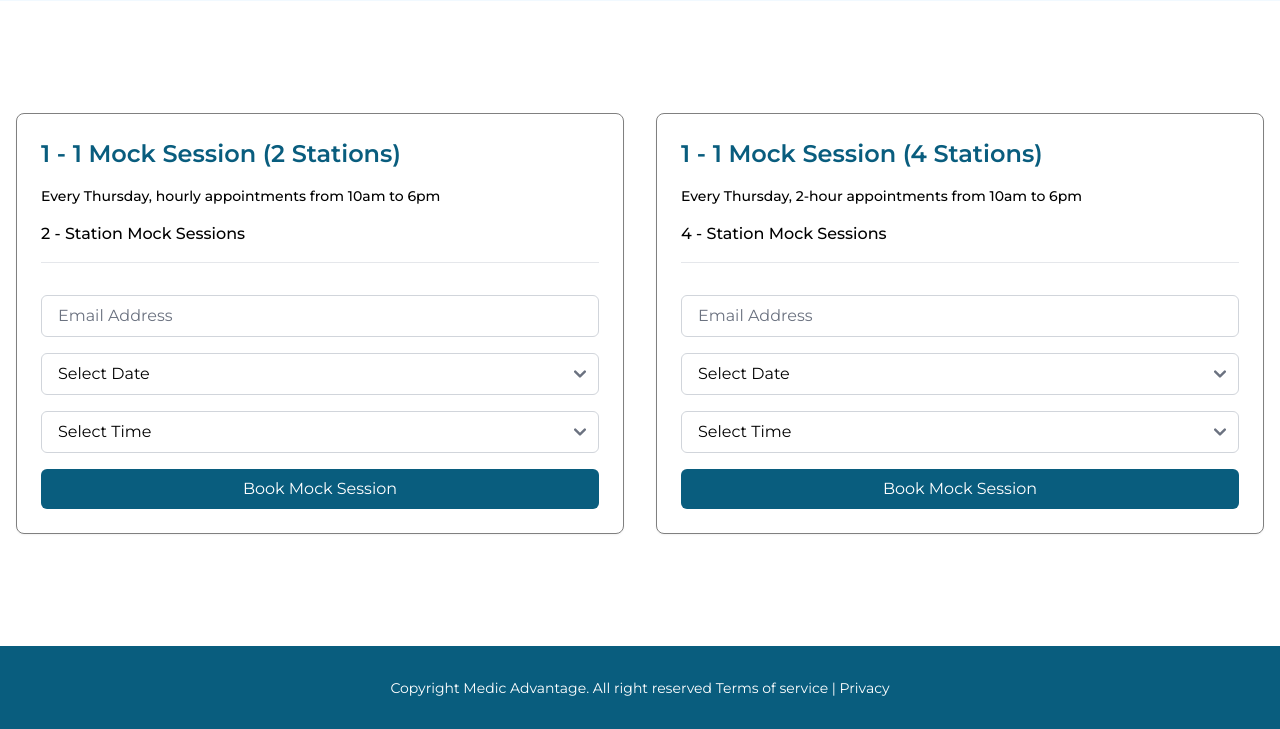
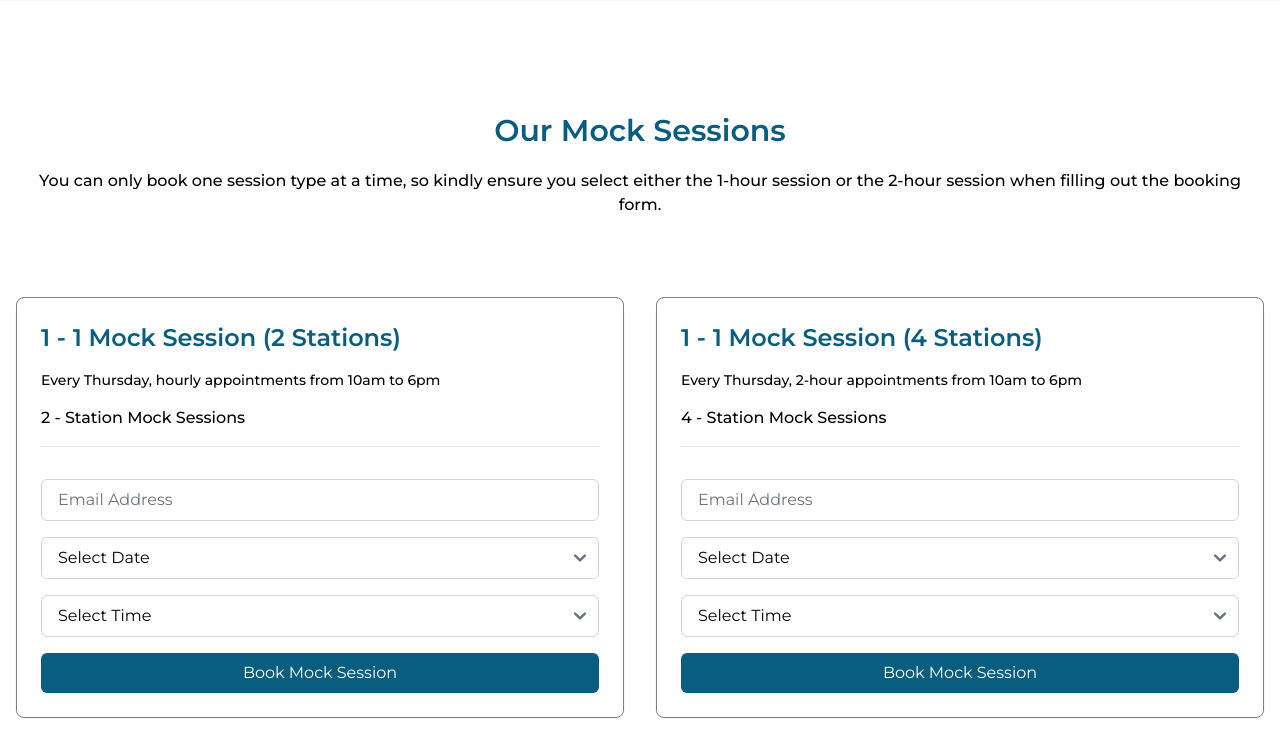
Before and after one commit to winninggodspower/medics_advantage, a Django app: page /book_session/ in a window 1280 px wide. Shown: the part 1261-1990 px from the top of the page. Run offline with Django 5.2, Linux system fonts and the light colour scheme; some libraries are stand-ins or nearby versions.

Commit message:
feat: add mock session direction text

```diff
--- a/static/src/output.css
+++ b/static/src/output.css
@@ -1648,6 +1648,11 @@ input:checked + .toggle-bg {
   margin-bottom: 3rem;
 }
 
+.mx-4 {
+  margin-left: 1rem;
+  margin-right: 1rem;
+}
+
 .mb-1 {
   margin-bottom: 0.25rem;
 }
@@ -1678,6 +1683,22 @@ input:checked + .toggle-bg {
 
 .mt-8 {
   margin-top: 2rem;
+}
+
+.mt-7 {
+  margin-top: 1.75rem;
+}
+
+.mb-20 {
+  margin-bottom: 5rem;
+}
+
+.mb-11 {
+  margin-bottom: 2.75rem;
+}
+
+.mb-12 {
+  margin-bottom: 3rem;
 }
 
 .block {
@@ -1774,24 +1795,8 @@ input:checked + .toggle-bg {
   min-height: 620px;
 }
 
-.min-h-\[calc\(100vh-5rem\)\] {
-  min-height: calc(100vh - 5rem);
-}
-
-.min-h-\[calc\(100vh-10rem\)\] {
-  min-height: calc(100vh - 10rem);
-}
-
 .min-h-\[calc\(100vh-8rem\)\] {
   min-height: calc(100vh - 8rem);
-}
-
-.min-h-\[calc\(100vh-7rem\)\] {
-  min-height: calc(100vh - 7rem);
-}
-
-.min-h-\[calc\(100vh-9rem\)\] {
-  min-height: calc(100vh - 9rem);
 }
 
 .w-0 {
@@ -2049,6 +2054,18 @@ input:checked + .toggle-bg {
   margin-bottom: calc(2rem * var(--tw-space-y-reverse));
 }
 
+.space-y-5 > :not([hidden]) ~ :not([hidden]) {
+  --tw-space-y-reverse: 0;
+  margin-top: calc(1.25rem * calc(1 - var(--tw-space-y-reverse)));
+  margin-bottom: calc(1.25rem * var(--tw-space-y-reverse));
+}
+
+.space-y-3 > :not([hidden]) ~ :not([hidden]) {
+  --tw-space-y-reverse: 0;
+  margin-top: calc(0.75rem * calc(1 - var(--tw-space-y-reverse)));
+  margin-bottom: calc(0.75rem * var(--tw-space-y-reverse));
+}
+
 .self-end {
   align-self: flex-end;
 }
@@ -2358,6 +2375,11 @@ input:checked + .toggle-bg {
 
 .text-justify {
   text-align: justify;
+}
+
+.text-2xl {
+  font-size: 1.5rem;
+  line-height: 2rem;
 }
 
 .text-3xl {
@@ -2818,6 +2840,10 @@ input:checked + .toggle-bg {
     margin-top: 0px;
   }
 
+  .md\:mb-20 {
+    margin-bottom: 5rem;
+  }
+
   .md\:flex {
     display: flex;
   }
@@ -2909,6 +2935,18 @@ input:checked + .toggle-bg {
     margin-left: calc(2rem * calc(1 - var(--tw-space-x-reverse)));
   }
 
+  .md\:space-y-3 > :not([hidden]) ~ :not([hidden]) {
+    --tw-space-y-reverse: 0;
+    margin-top: calc(0.75rem * calc(1 - var(--tw-space-y-reverse)));
+    margin-bottom: calc(0.75rem * var(--tw-space-y-reverse));
+  }
+
+  .md\:space-y-5 > :not([hidden]) ~ :not([hidden]) {
+    --tw-space-y-reverse: 0;
+    margin-top: calc(1.25rem * calc(1 - var(--tw-space-y-reverse)));
+    margin-bottom: calc(1.25rem * var(--tw-space-y-reverse));
+  }
+
   .md\:border-0 {
     border-width: 0px;
   }
@@ -2983,6 +3021,11 @@ input:checked + .toggle-bg {
     line-height: 2rem;
   }
 
+  .md\:text-3xl {
+    font-size: 1.875rem;
+    line-height: 2.25rem;
+  }
+
   .md\:text-4xl {
     font-size: 2.25rem;
     line-height: 2.5rem;
--- a/templates/book_session.html
+++ b/templates/book_session.html
@@ -62,6 +62,10 @@
 </section>
 
 <section class="py-14 md:py-28">
+    <div class="space-y-3 md:space-y-5 mb-12 md:mb-20 mx-4">
+        <h3 class="text-center text-2xl md:text-3xl font-semibold text-primary-700">Our Mock Sessions</h3>
+        <p class="text-center font-medium">You can only book one session type at a time, so kindly ensure you select either the 1-hour session or the 2-hour session when filling out the booking form.</p>
+    </div>
     <!-- Booking Cards -->
     <div class="max-w-screen-xl mx-auto px-4 grid grid-cols-1 md:grid-cols-2 gap-8">
         <!-- 2 Stations Card -->
```
